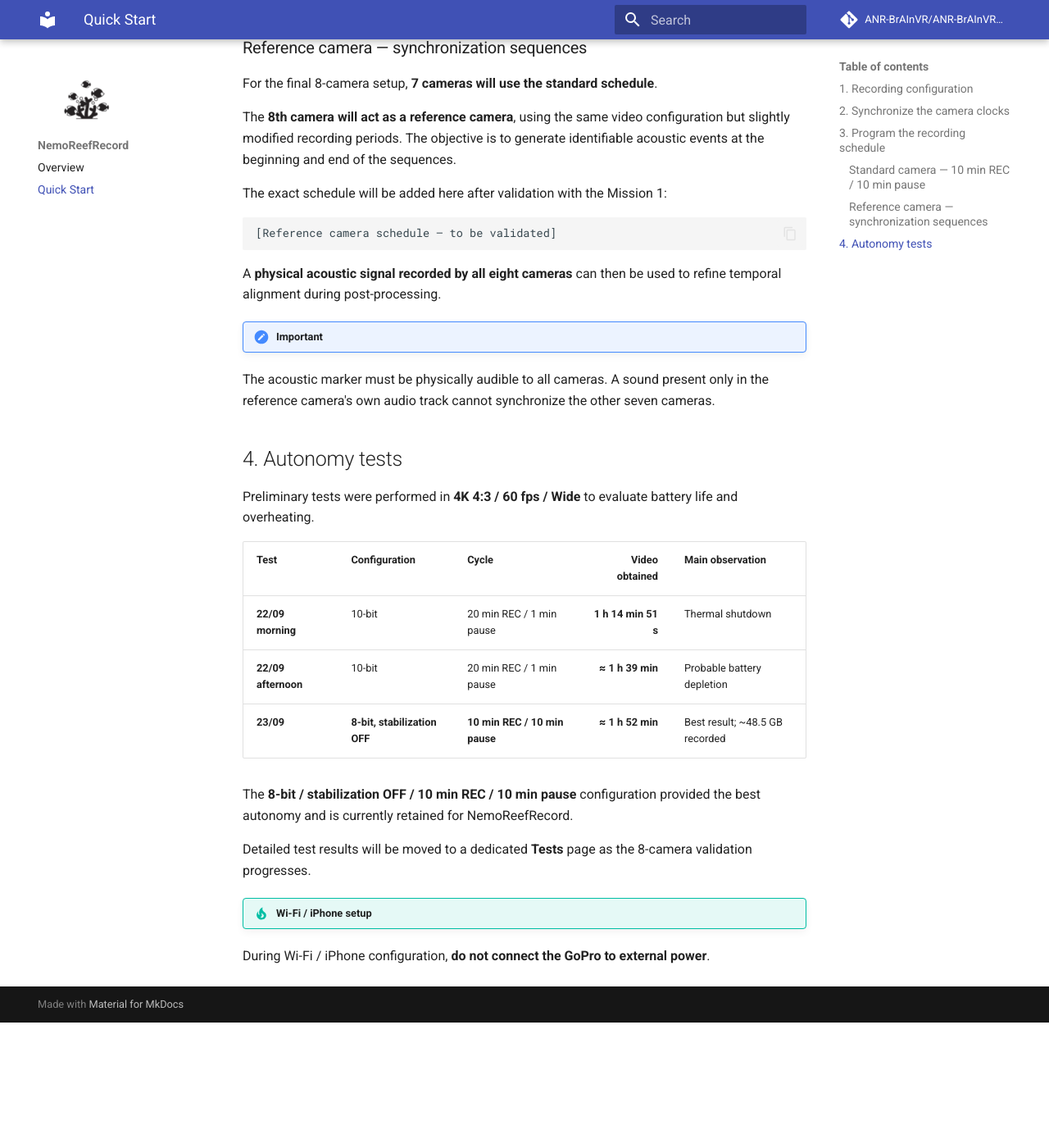
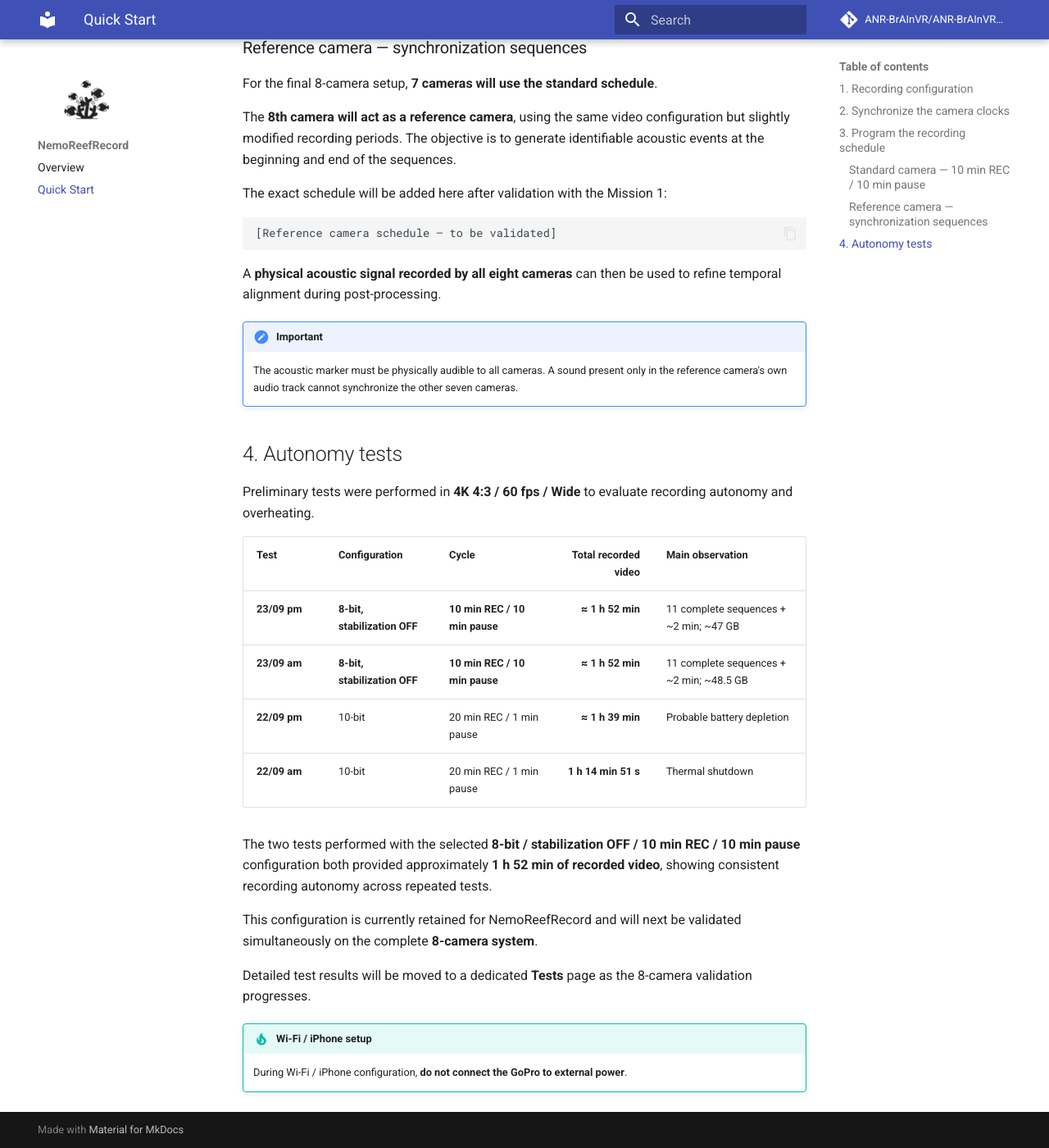
Before and after one commit to ANR-BrAInVR/ANR-BrAInVR.github.io, an MkDocs documentation site: the page built from docs/nemoreefrecord/quickstart.md, in a window 1280 px wide and 1400 px high, scrolled down 2358 px. Shown: the whole window at 82% size. Built offline with MkDocs 1.6.1 and Material for MkDocs 9.7.7, drawn with Linux system fonts in a browser that asks for light colours; comment, search, counter and statistics services are not loaded; before the commit the page ends 3605 px from its top, so only the background shows below that.

Commit message:
docs(nemoreefrecord): update overview and quickstart with Mission 1 setup and test results

```diff
--- a/docs/nemoreefrecord/quickstart.md
+++ b/docs/nemoreefrecord/quickstart.md
@@ -88,21 +88,24 @@ The exact schedule will be added here after validation with the Mission 1:
 A **physical acoustic signal recorded by all eight cameras** can then be used to refine temporal alignment during post-processing.
 
 !!! important
-The acoustic marker must be physically audible to all cameras. A sound present only in the reference camera's own audio track cannot synchronize the other seven cameras.
+    The acoustic marker must be physically audible to all cameras. A sound present only in the reference camera's own audio track cannot synchronize the other seven cameras.
 
 ## 4. Autonomy tests
 
-Preliminary tests were performed in **4K 4:3 / 60 fps / Wide** to evaluate battery life and overheating.
+Preliminary tests were performed in **4K 4:3 / 60 fps / Wide** to evaluate recording autonomy and overheating.
 
-| Test                | Configuration                | Cycle                         |      Video obtained | Main observation               |
-| ------------------- | ---------------------------- | ----------------------------- | ------------------: | ------------------------------ |
-| **22/09 morning**   | 10-bit                       | 20 min REC / 1 min pause      | **1 h 14 min 51 s** | Thermal shutdown               |
-| **22/09 afternoon** | 10-bit                       | 20 min REC / 1 min pause      |    **≈ 1 h 39 min** | Probable battery depletion     |
-| **23/09**           | **8-bit, stabilization OFF** | **10 min REC / 10 min pause** |    **≈ 1 h 52 min** | Best result; ~48.5 GB recorded |
+| Test         | Configuration | Cycle | Total recorded video | Main observation                         |
+|--------------|---|---|---:|------------------------------------------|
+| **23/09 pm** | **8-bit, stabilization OFF** | **10 min REC / 10 min pause** | **≈ 1 h 52 min** | 11 complete sequences + ~2 min; ~47 GB   | |
+| **23/09 am** | **8-bit, stabilization OFF** | **10 min REC / 10 min pause** | **≈ 1 h 52 min** | 11 complete sequences + ~2 min; ~48.5 GB |
+| **22/09 pm** | 10-bit | 20 min REC / 1 min pause | **≈ 1 h 39 min** | Probable battery depletion               |
+| **22/09 am** | 10-bit | 20 min REC / 1 min pause | **1 h 14 min 51 s** | Thermal shutdown                         |
 
-The **8-bit / stabilization OFF / 10 min REC / 10 min pause** configuration provided the best autonomy and is currently retained for NemoReefRecord.
+The two tests performed with the selected **8-bit / stabilization OFF / 10 min REC / 10 min pause** configuration both provided approximately **1 h 52 min of recorded video**, showing consistent recording autonomy across repeated tests.
+
+This configuration is currently retained for NemoReefRecord and will next be validated simultaneously on the complete **8-camera system**.
 
 Detailed test results will be moved to a dedicated **Tests** page as the 8-camera validation progresses.
 
 !!! tip "Wi-Fi / iPhone setup"
-During Wi-Fi / iPhone configuration, **do not connect the GoPro to external power**.
+    During Wi-Fi / iPhone configuration, **do not connect the GoPro to external power**.
```
Also changed, not shown: docs/nemoreefrecord/index.md (+24 -5 lines).
